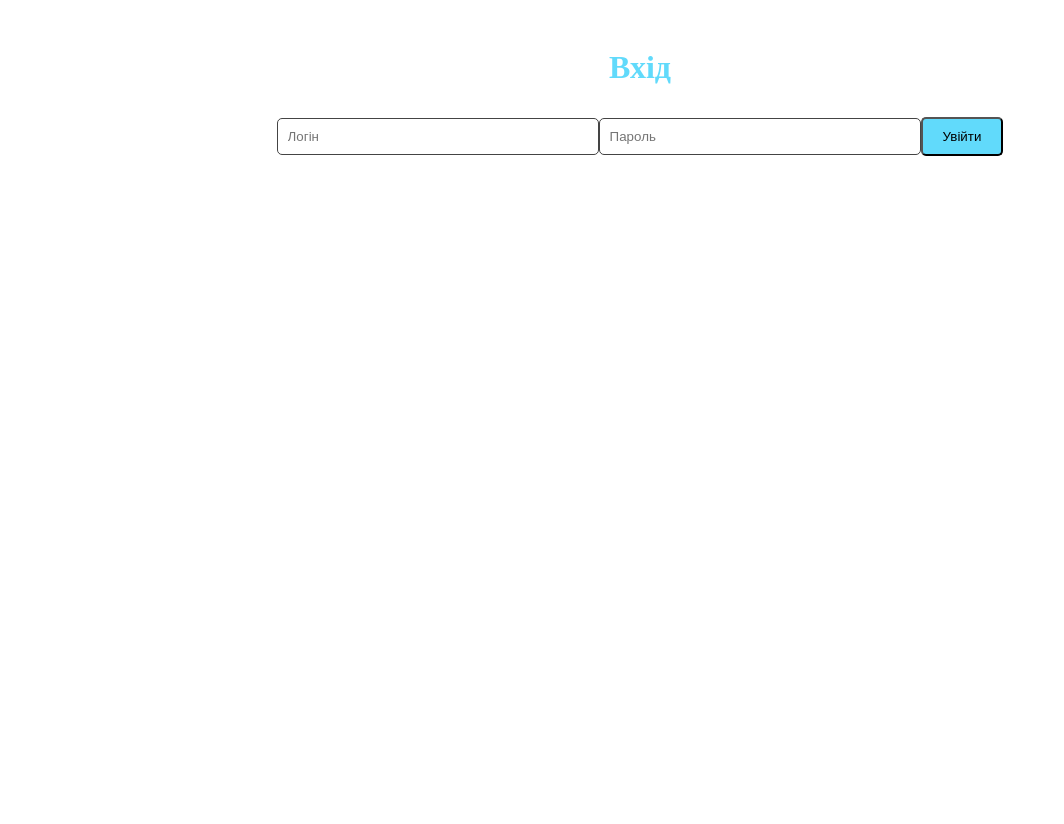
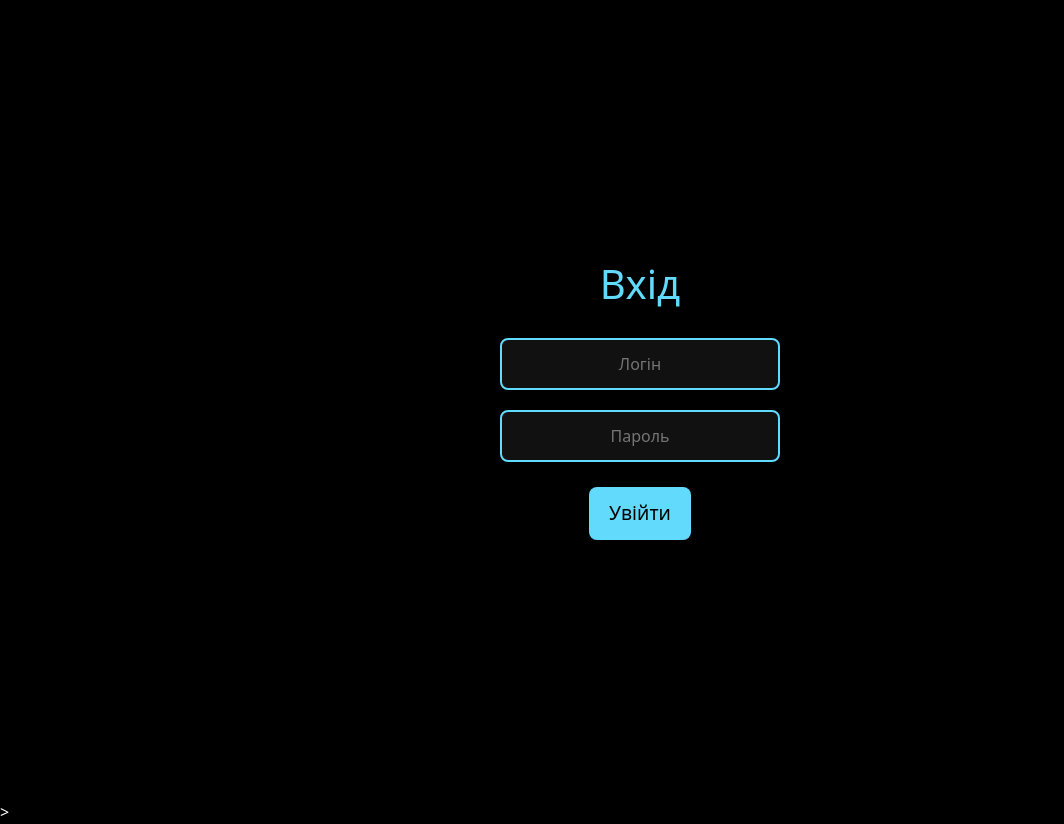
Before and after one commit to olhabachurina/java-web-221-frontend, a React (Vite) app: page /signin in a window 1280 px wide. Shown: the whole page, without its empty margins (0-1064 px from the left). Before the commit the page ends 800 px from the top, so only its background shows below. Built offline with nearby package versions, Linux system fonts and the light colour scheme.

Commit message:
Add delete

```diff
--- a/index.html
+++ b/index.html
@@ -4,9 +4,24 @@
     <meta charset="UTF-8" />
     <meta name="viewport" content="width=device-width, initial-scale=1.0" />
     <title>React App</title>
+
+
+    <link rel="stylesheet" href="https://cdn.jsdelivr.net/npm/bootstrap@5.3.0/dist/css/bootstrap.min.css" crossorigin="anonymous" />
+
+
+    <meta name="description" content="Мое React-приложение" />
+    <meta name="author" content="Автор" />
+    <link rel="icon" href="/favicon.ico" type="image/x-icon" />
   </head>
-  <body>
+  <body style="background-color: black; color: white;">
+
+
     <div id="root"></div>
+
+  >
+    <script src="https://cdn.jsdelivr.net/npm/bootstrap@5.3.0/dist/js/bootstrap.bundle.min.js" defer crossorigin="anonymous"></script>
+
+
     <script type="module" src="/src/main.jsx"></script>
   </body>
 </html>
--- a/src/views/Profile/Profile.jsx
+++ b/src/views/Profile/Profile.jsx
@@ -1,7 +1,7 @@
 import React, { useContext, useEffect, useState } from "react";
 import { useNavigate } from "react-router-dom";
 import AppContext from "../../AppContext.jsx";
-const API_URL = "http://localhost:8081/Java_Web_211_war/";
+const API_URL = "http://localhost:8081/Java_Web_211_war";
 
 function Profile() {
     const { user } = useContext(AppContext);
@@ -18,7 +18,7 @@ function Profile() {
 }
 
 function AuthView({ user }) {
-    const { setUser, request } = useContext(AppContext);
+    const { setUser } = useContext(AppContext);
     const navigate = useNavigate();
 
     const [formData, setFormData] = useState({
@@ -33,7 +33,7 @@ function AuthView({ user }) {
         if (user && Object.keys(user).length > 0) {
             setFormData({
                 name: user.name || "",
-                phone: user.phones?.[0] || "",  // Берем первый телефон, если есть
+                phone: user.phones?.[0] || "",
                 city: user.city || "",
                 address: user.address || "",
                 birthdate: user.birthdate || "Немає",
@@ -50,7 +50,7 @@ function AuthView({ user }) {
     };
 
     const saveChanges = async () => {
-        const userId = user?.id || user?.user_id;  // ✅ Гарантируем, что ID есть
+        const userId = user?.id || user?.user_id;
         if (!userId) {
             alert("❌ Помилка: ID користувача відсутній.");
             return;
@@ -70,7 +70,7 @@ function AuthView({ user }) {
             phones: formData.phone ? [formData.phone] : user.phones,
         };
 
-        // Гарантированно удаляем `password`, если он вдруг там есть
+        // Удаляем пароль, если вдруг присутствует
         delete updatedUser.password;
 
         // Очищаем от `null` и `undefined`
@@ -79,7 +79,7 @@ function AuthView({ user }) {
         );
 
         const requestUrl = `${API_URL}/users/${userId}`;
-        console.log("=== 📝 Відправка даних ===");
+        console.log("=== 📝 Відправка даних (PUT) ===");
         console.log("🔗 URL:", requestUrl);
         console.log("📤 Дані для відправки:", cleanedUser);
         console.log("🔑 Токен:", token);
@@ -113,25 +113,49 @@ function AuthView({ user }) {
     };
 
     const deleteAccount = async () => {
-        if (!window.confirm(" Ви впевнені, що хочете видалити акаунт?")) return;
+        if (!window.confirm("Ви впевнені, що хочете видалити акаунт (soft delete)?")) return;
 
         const userId = user?.id || user?.user_id;
         if (!userId) {
+            console.error("[deleteAccount] ❌ Не указан ID пользователя. user =", user);
             alert("❌ Помилка: ID користувача відсутній.");
             return;
         }
 
-        console.log("=== 🗑 Видалення акаунта ===");
-        console.log(`🔗 DELETE /users/${userId}`);
+        const token = user?.token || localStorage.getItem("token");
+        if (!token) {
+            alert("❌ Помилка: Токен відсутній.");
+            return;
+        }
+
+        console.log("=== 🗑 [deleteAccount] М'яке видалення акаунта ===");
+        const requestUrl = `${API_URL}/users/${userId}`;
+        console.log(`🔗 [deleteAccount] DELETE ${requestUrl}`);
 
         try {
-            await request(`/users/${userId}`, { method: "DELETE" });
-            console.log("✅ Акаунт успішно видалено");
+            const response = await fetch(requestUrl, {
+                method: "DELETE",
+                headers: {
+                    "Authorization": `Bearer ${token}`,
+                },
+                credentials: "include",
+            });
+
+            if (!response.ok) {
+                const errorData = await response.text();
+                console.error("❌ Сервер повернув помилку:", response.status, errorData);
+                alert(`Помилка: ${response.status} - ${errorData}`);
+                return;
+            }
+
+            console.log("✅ [deleteAccount] Акаунт успішно помічено як видалений (soft delete)");
+
+            // Сбрасываем пользователя в контексте
             setUser(null);
             navigate("/");
         } catch (err) {
-            console.error("❌ Помилка видалення акаунта:", err);
-            alert("Помилка видалення. Можливо, сервер недоступний.");
+            console.error("❌ [deleteAccount] Помилка видалення акаунта:", err);
+            alert("Помилка видалення. Можливо, сервер недоступний або URL неверний.");
         }
     };
 
@@ -262,17 +286,6 @@ const styles = {
     outline: "none",
     transition: "border 0.3s ease",
   },
-  readOnly: {
-    width: "150px",
-    padding: "8px",
-    borderRadius: "5px",
-    border: "1px solid gray",
-    backgroundColor: "#333",
-    color: "#aaa",
-    textAlign: "center",
-    marginLeft: "10px",
-    cursor: "not-allowed",
-  },
   buttons: {
     marginTop: "30px",
     display: "flex",
@@ -303,12 +316,4 @@ const styles = {
   },
 };
 
-// Добавляем эффект при наведении (лучше через CSS, но для примера — inline)
-styles.saveButton[":hover"] = {
-  transform: "scale(1.05)",
-};
-styles.deleteButton[":hover"] = {
-  transform: "scale(1.05)",
-};
-
 export default Profile;
--- a/src/views/Signin/Signin.jsx
+++ b/src/views/Signin/Signin.jsx
@@ -6,7 +6,7 @@ function Signin() {
   const [login, setLogin] = useState("");
   const [password, setPassword] = useState("");
   const [responseMessage, setResponseMessage] = useState("");
-  const { setUser } = useContext(AppContext); // ✅ Берём setUser из контекста
+  const { setUser } = useContext(AppContext);
   const navigate = useNavigate();
 
   const sendForm = () => {
@@ -17,7 +17,7 @@ function Signin() {
       headers: {
         "Content-Type": "application/json",
         Authorization: `Basic ${credentials}`,
-      }
+      },
     })
       .then((response) => {
         if (!response.ok) throw new Error(`Помилка сервера: ${response.status}`);
@@ -26,39 +26,93 @@ function Signin() {
       .then((data) => {
         console.log("✅ Авторизація успішна:", data);
 
-        if (data.token) { // ✅ Если сервер возвращает токен
-          setUser({ ...data, token: data.token }); // ✅ Сохраняем токен
-          localStorage.setItem("token", data.token); // ✅ Сохраняем токен в localStorage
+        if (data.token) {
+          setUser({ ...data, token: data.token });
+          localStorage.setItem("token", data.token);
         } else {
-          setUser(data); // ✅ Если токена нет, просто сохраняем данные
+          setUser(data);
         }
 
-        navigate("/profile"); // ✅ Перенаправляем на профиль
+        navigate("/profile");
       })
       .catch((error) => {
         console.error("❌ Помилка входу:", error);
-        setResponseMessage("Невірний логін або пароль");
+        setResponseMessage("❌ Невірний логін або пароль!");
       });
-    }
+  };
 
   return (
     <div style={styles.container}>
       <h1 style={styles.heading}>Вхід</h1>
-      <input type="text" value={login} onChange={(e) => setLogin(e.target.value)} placeholder="Логін" style={styles.input} />
-      <input type="password" value={password} onChange={(e) => setPassword(e.target.value)} placeholder="Пароль" style={styles.input} />
+      <input
+        type="text"
+        value={login}
+        onChange={(e) => setLogin(e.target.value)}
+        placeholder="Логін"
+        style={styles.input}
+      />
+      <input
+        type="password"
+        value={password}
+        onChange={(e) => setPassword(e.target.value)}
+        placeholder="Пароль"
+        style={styles.input}
+      />
       <button onClick={sendForm} style={styles.button}>Увійти</button>
-      {responseMessage && <p style={styles.response}>{responseMessage}</p>}
+      {responseMessage && <p style={styles.errorMessage}>{responseMessage}</p>}
     </div>
   );
 }
 
-// ✅ Стили
+// ✅ Обновленные стили
 const styles = {
-  container: { textAlign: "center", padding: "20px" },
-  heading: { fontSize: "2rem", color: "#61dafb" },
-  input: { width: "300px", padding: "10px", margin: "10px 0", borderRadius: "5px", border: "1px solid #444" },
-  button: { backgroundColor: "#61dafb", padding: "10px 20px", borderRadius: "5px", cursor: "pointer" },
-  response: { color: "red", marginTop: "20px" },
+  container: {
+    textAlign: "center",
+    padding: "20px",
+    backgroundColor: "#000", // Черный фон
+    height: "100vh",
+    display: "flex",
+    flexDirection: "column",
+    alignItems: "center",
+    justifyContent: "center",
+  },
+  heading: {
+    fontSize: "2.5rem",
+    color: "#61dafb", // Ярко-синий цвет заголовка
+    marginBottom: "20px",
+  },
+  input: {
+    width: "280px",
+    padding: "12px",
+    margin: "10px 0",
+    borderRadius: "8px",
+    border: "2px solid #61dafb", // Голубая рамка
+    backgroundColor: "#111", // Темный фон полей ввода
+    color: "#61dafb", // Голубой текст
+    fontSize: "1rem",
+    textAlign: "center",
+  },
+  button: {
+    backgroundColor: "#61dafb", // Голубая кнопка
+    color: "#000",
+    padding: "12px 20px",
+    borderRadius: "8px",
+    cursor: "pointer",
+    fontSize: "1.2rem",
+    border: "none",
+    marginTop: "15px",
+    transition: "0.3s",
+  },
+  errorMessage: {
+    color: "red",
+    fontSize: "1.2rem",
+    marginTop: "15px",
+    backgroundColor: "#222", // Темный фон для выделения ошибки
+    padding: "10px",
+    borderRadius: "5px",
+    border: "1px solid red",
+    animation: "shake 0.3s ease-in-out",
+  },
 };
 
 export default Signin;
```
Also changed, not shown: 1 other file (tests, documents, lock files or other folders).
